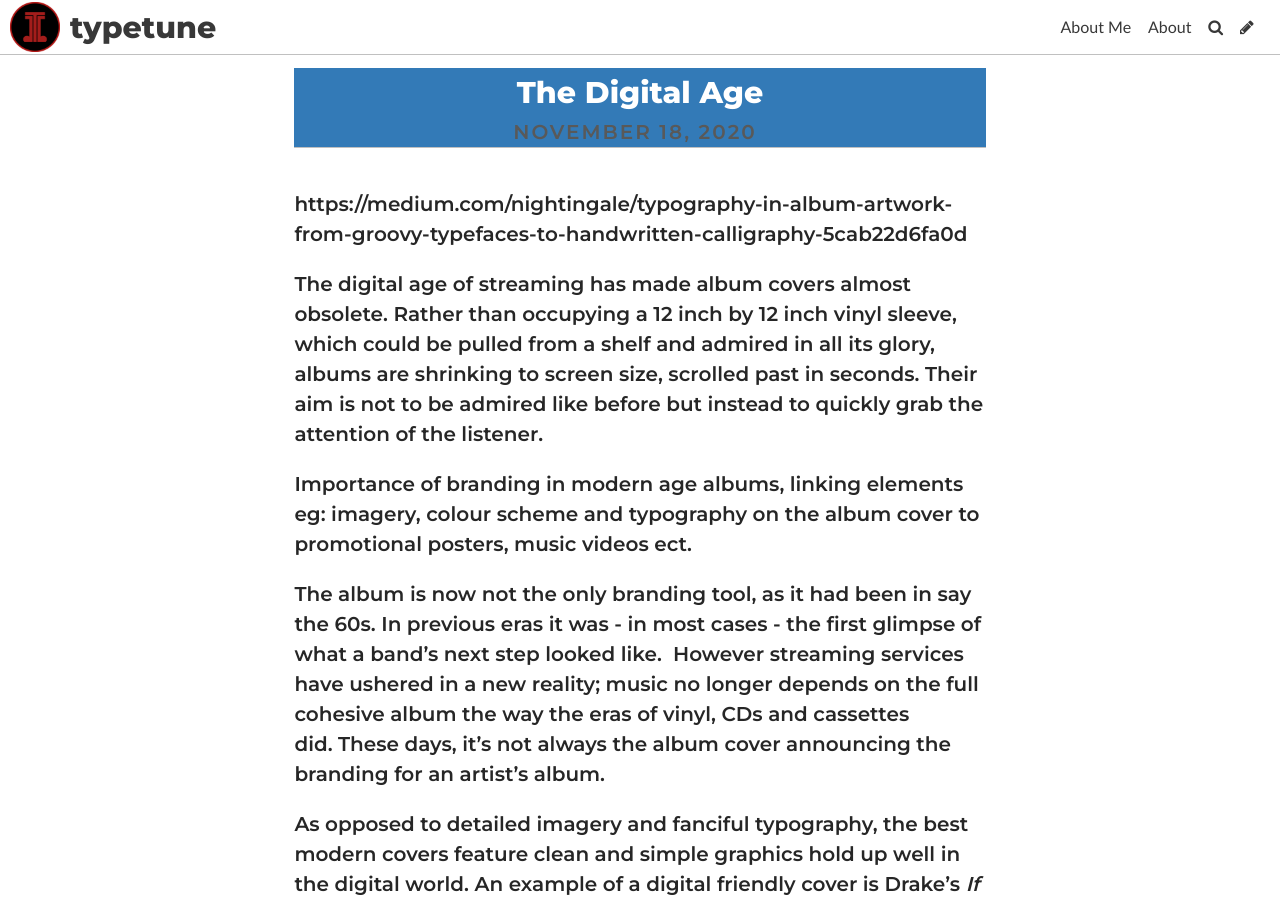
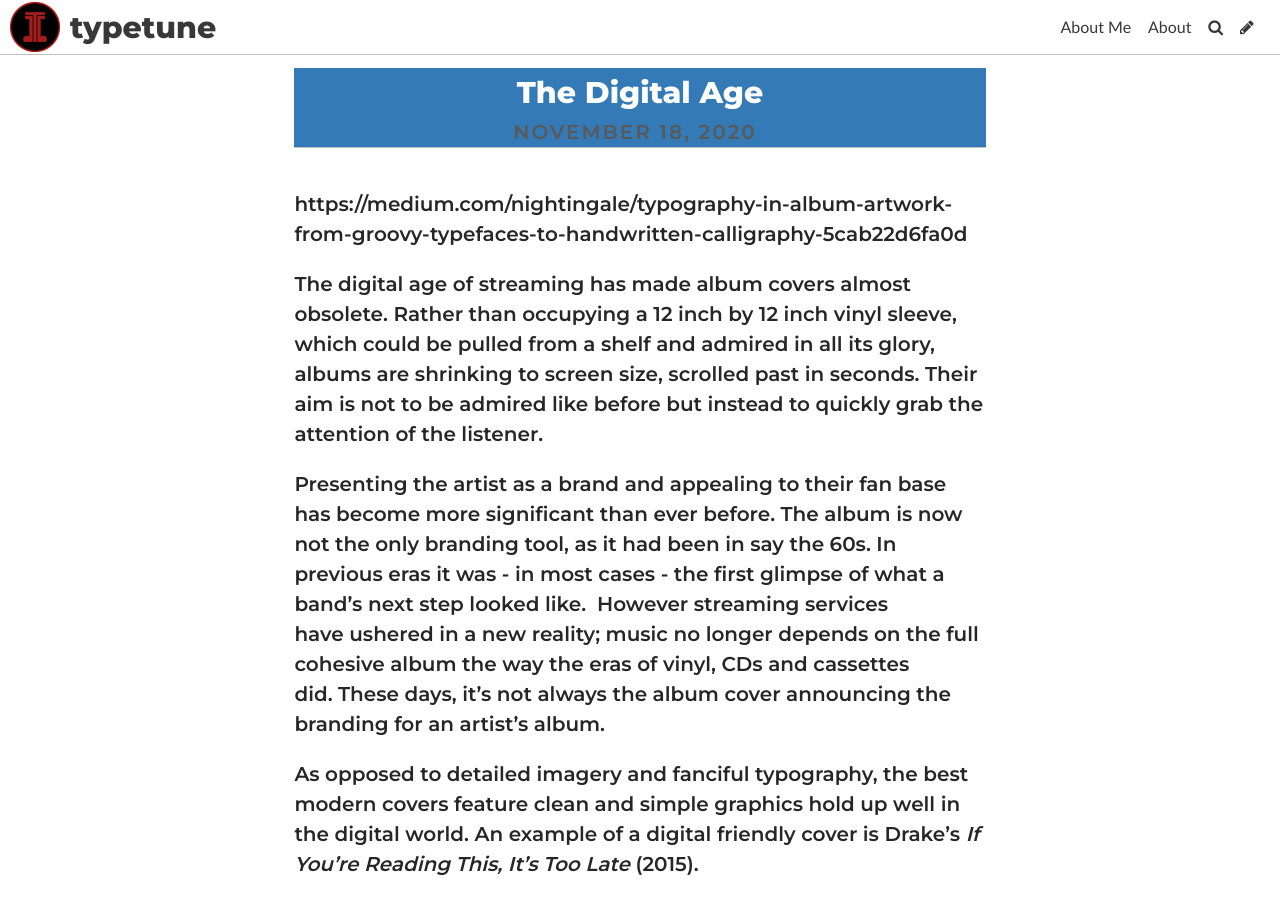
Before and after one commit to lauracutting/typetune, a Jekyll site: the page built from _posts/2020-11-18-the-dawn-of-the-digital-age-album-cover.md, in a window 1280 px wide and 900 px high. Built offline with Jekyll 4.4.1, drawn with Linux system fonts in a browser that asks for light colours; some web fonts are replaced.

Commit message:
Update Post “2020-11-18-the-dawn-of-the-digital-age-album-cover”

```diff
--- a/_posts/2020-11-18-the-dawn-of-the-digital-age-album-cover.md
+++ b/_posts/2020-11-18-the-dawn-of-the-digital-age-album-cover.md
@@ -12,9 +12,7 @@ https://medium.com/nightingale/typography-in-album-artwork-from-groovy-typefaces
 
 The digital age of streaming has made album covers almost obsolete. Rather than occupying a 12 inch by 12 inch vinyl sleeve, which could be pulled from a shelf and admired in all its glory, albums are shrinking to screen size, scrolled past in seconds. Their aim is not to be admired like before but instead to quickly grab the attention of the listener.
 
-Importance of branding in modern age albums, linking elements eg: imagery, colour scheme and typography on the album cover to promotional posters, music videos ect.
-
-The album is now not the only branding tool, as it had been in say the 60s. In previous eras it was - in most cases - the first glimpse of what a band's next step looked like.  However streaming services have ushered in a new reality; music no longer depends on the full cohesive album the way the eras of vinyl, CDs and cassettes did. These days, it's not always the album cover announcing the branding for an artist's album.
+Presenting the artist as a brand and appealing to their fan base has become more significant than ever before. The album is now not the only branding tool, as it had been in say the 60s. In previous eras it was - in most cases - the first glimpse of what a band's next step looked like.  However streaming services have ushered in a new reality; music no longer depends on the full cohesive album the way the eras of vinyl, CDs and cassettes did. These days, it's not always the album cover announcing the branding for an artist's album.
 
 As opposed to detailed imagery and fanciful typography, the best modern covers feature clean and simple graphics hold up well in the digital world. An example of a digital friendly cover is Drake's *If You're Reading This, It's Too Late* (2015).
 
```
